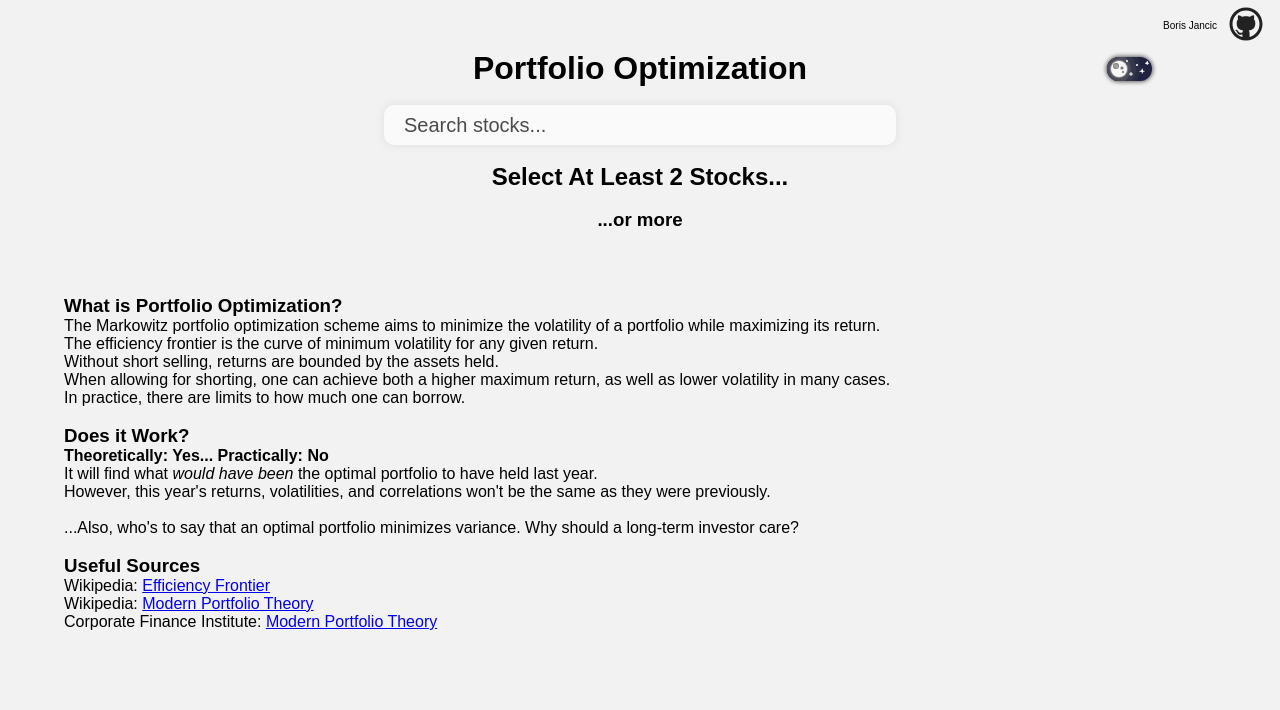
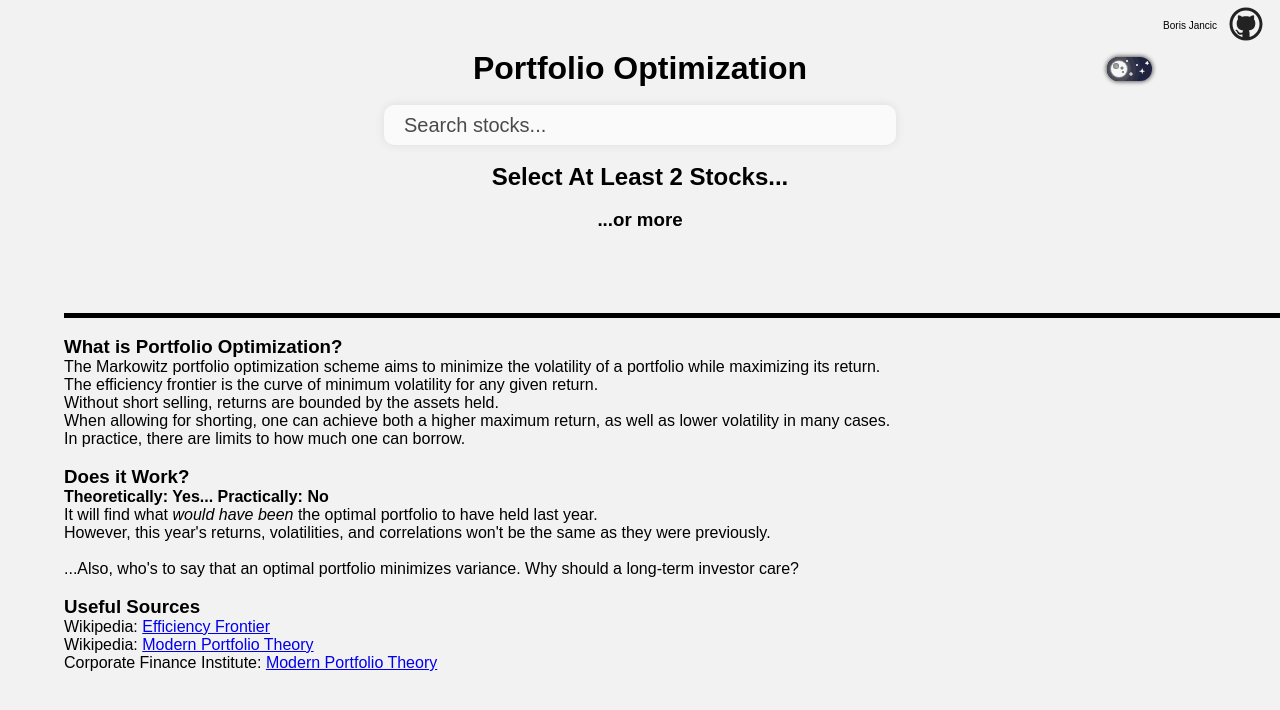
Before and after one commit to BorisJancic/Portfolio-Optimization, a React (Create React App) app: page / in a window 1280 px wide. Shown: the top 710 px of the page. Built offline with nearby package versions, Linux system fonts and the light colour scheme.

Commit message:
line and css

```diff
--- a/src/App.css
+++ b/src/App.css
@@ -3,7 +3,7 @@ body {
   transition: background-color 0.5s;
 }
 
-h1, h2, h3, h4, p {
+h1, h2, h3, h4, p, hr {
   color: var(--text-color);
   transition: color 0.5s;
 }
--- a/src/App.js
+++ b/src/App.js
@@ -553,6 +553,9 @@ function App() {
         />
       </div>}
       <div className='info-section'>
+        <br/>
+        <hr style={{ border: 'none', height: '5px', backgroundColor: 'currentColor' }} />
+        <br/>
         <h3>What is Portfolio Optimization?</h3>
         <p>The Markowitz portfolio optimization scheme aims to minimize the volatility of a portfolio while maximizing its return.</p>
         <p>The efficiency frontier is the curve of minimum volatility for any given return.</p>
--- a/src/components/Search/SearchResult.css
+++ b/src/components/Search/SearchResult.css
@@ -7,7 +7,7 @@
 
 .search-result:hover {
     background-color: var(--search-result-hover-color);
-    transition: background-color 0.5s;
+    /* transition: background-color 0.5s; */
     /* background-color: var(--search-bar-background-color); */
 }
 
@@ -29,6 +29,7 @@
 
 .search-result.unselected {
     background-color: #ffe224ea;
+    color: black;
     padding: 10px 20px;
 }
 .search-result.unselected:hover {
```
